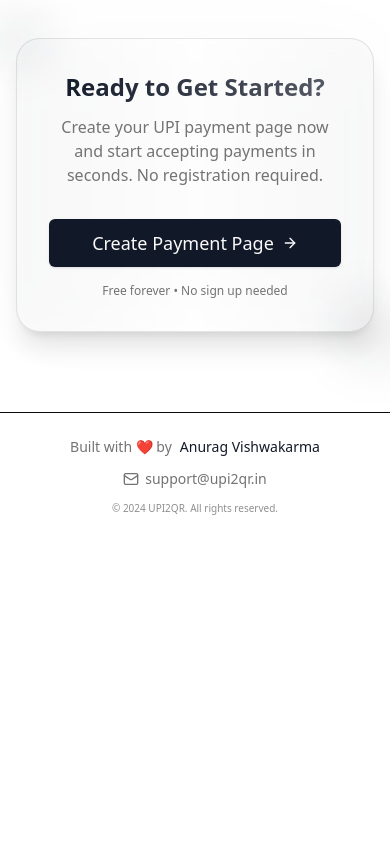
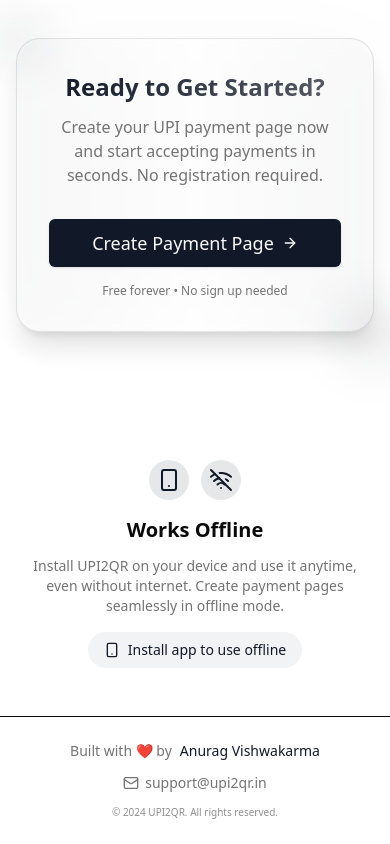
Before and after one commit to 4via6/UPILink, a React (Vite) app: page / in a window 390 px wide. Shown: the part 3151-3995 px from the top of the page. Before the commit the page ends 3691 px from the top, so only its background shows below. Built offline with nearby package versions, Linux system fonts and the light colour scheme.

Commit message:
added offline message in homepage

```diff
--- a/src/pages/HomePage.tsx
+++ b/src/pages/HomePage.tsx
@@ -1,4 +1,4 @@
-import { ArrowRight, Zap, Shield, Share2, CheckCircle2, Sparkles, Globe, Clock, Users } from 'lucide-react';
+import { ArrowRight, Zap, Shield, Share2, CheckCircle2, Sparkles, Globe, Clock, Users, Wifi, WifiOff, Smartphone } from 'lucide-react';
 import { Button } from '@/components/ui/button';
 import { useNavigate } from 'react-router-dom';
 import { motion } from 'framer-motion';
@@ -362,6 +362,39 @@
             </div>
           </div>
         </motion.div>
+
+        {/* PWA Feature Section */}
+        <div className="container mx-auto px-4 py-12 sm:py-16">
+          <motion.div
+            initial={{ opacity: 0, y: 20 }}
+            whileInView={{ opacity: 1, y: 0 }}
+            viewport={{ once: true }}
+            transition={{ duration: 0.5 }}
+            className="max-w-md mx-auto text-center"
+          >
+            <div className="flex justify-center gap-3 mb-4">
+              <div className="p-2 rounded-full bg-primary/10">
+                <Smartphone className="h-6 w-6 text-primary" />
+              </div>
+              <div className="p-2 rounded-full bg-primary/10">
+                <WifiOff className="h-6 w-6 text-primary" />
+              </div>
+            </div>
+
+            <h2 className="text-xl sm:text-2xl font-bold mb-3">
+              Works Offline
+            </h2>
+
+            <p className="text-sm sm:text-base text-muted-foreground mb-4">
+              Install UPI2QR on your device and use it anytime, even without internet. Create payment pages seamlessly in offline mode.
+            </p>
+
+            <div className="inline-flex items-center gap-2 text-sm text-primary bg-primary/5 px-4 py-2 rounded-full">
+              <Smartphone className="h-4 w-4" />
+              <span>Install app to use offline</span>
+            </div>
+          </motion.div>
+        </div>
       </div>
     </>
   );
```
